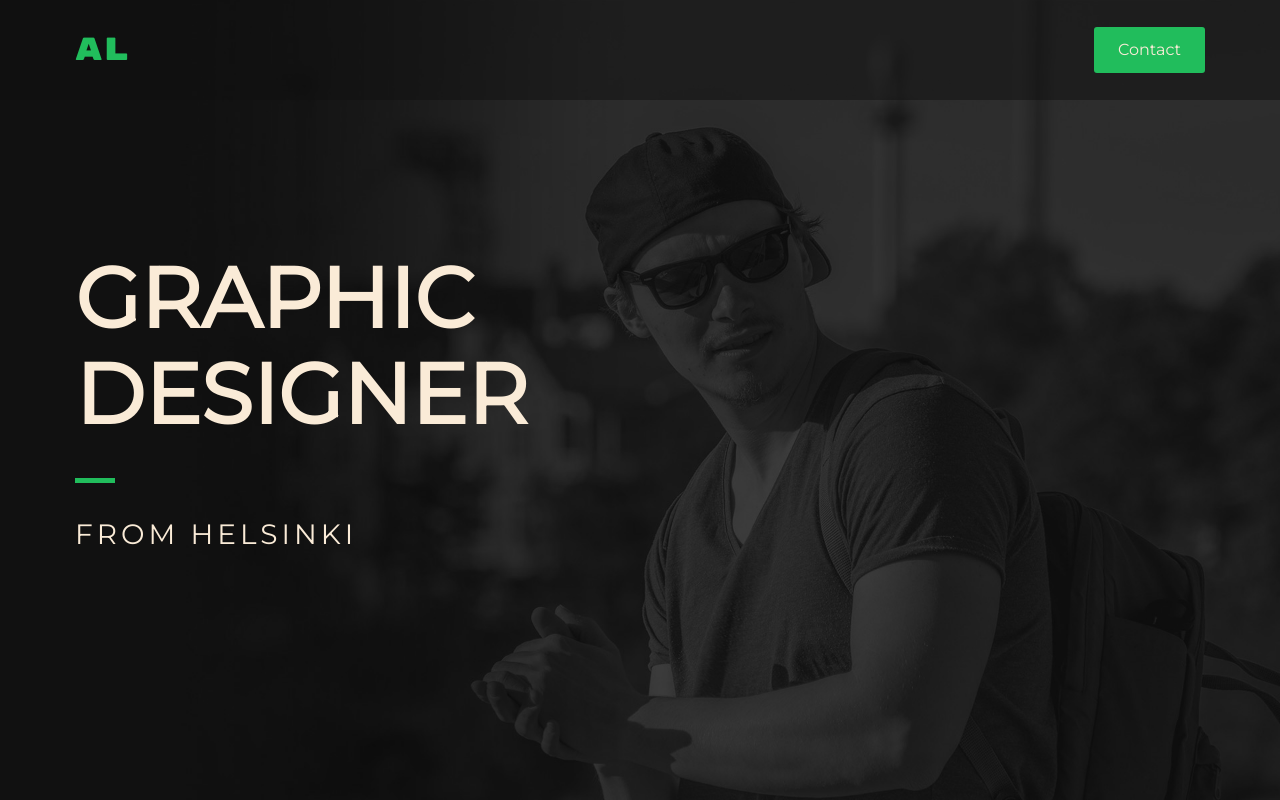
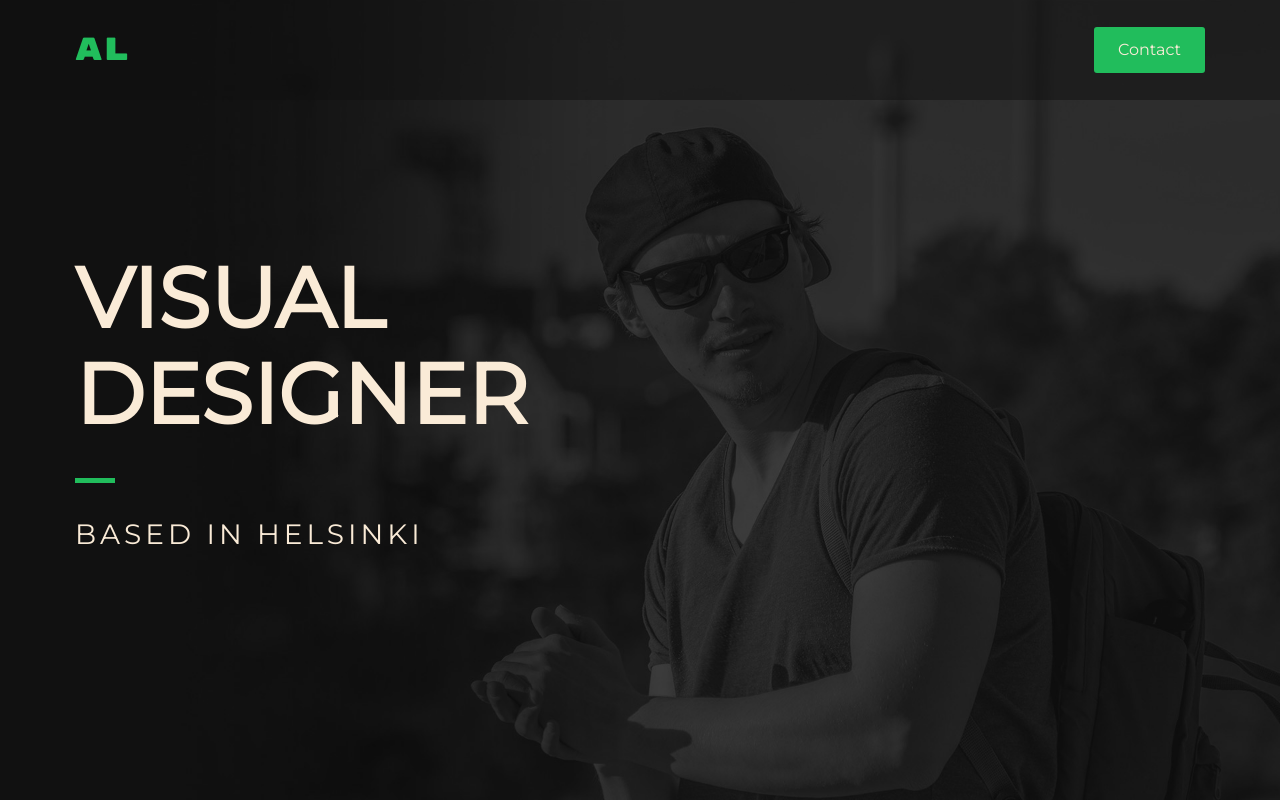
Before and after one commit to aleksiliukkonen/Portfolio, a website: page index.html in a window 1280 px wide. Shown: the top 800 px of the page. Drawn offline with nearby package versions, Linux system fonts and the light colour scheme; files that its build step writes are made by us from their sources; no server answers.

```diff
--- a/index.html
+++ b/index.html
@@ -25,8 +25,8 @@
 		<div class="hero">
 			<div class="hero__container">
 				<div class="hero__title-container">
-					<h1 class="hero__heading">Graphic Designer</h1>
-					<p class="hero__paragraph">From Helsinki</p>
+					<h1 class="hero__heading">Visual Designer</h1>
+					<p class="hero__paragraph">Based In Helsinki</p>
 				</div>
 			</div>
 		</div>
```
